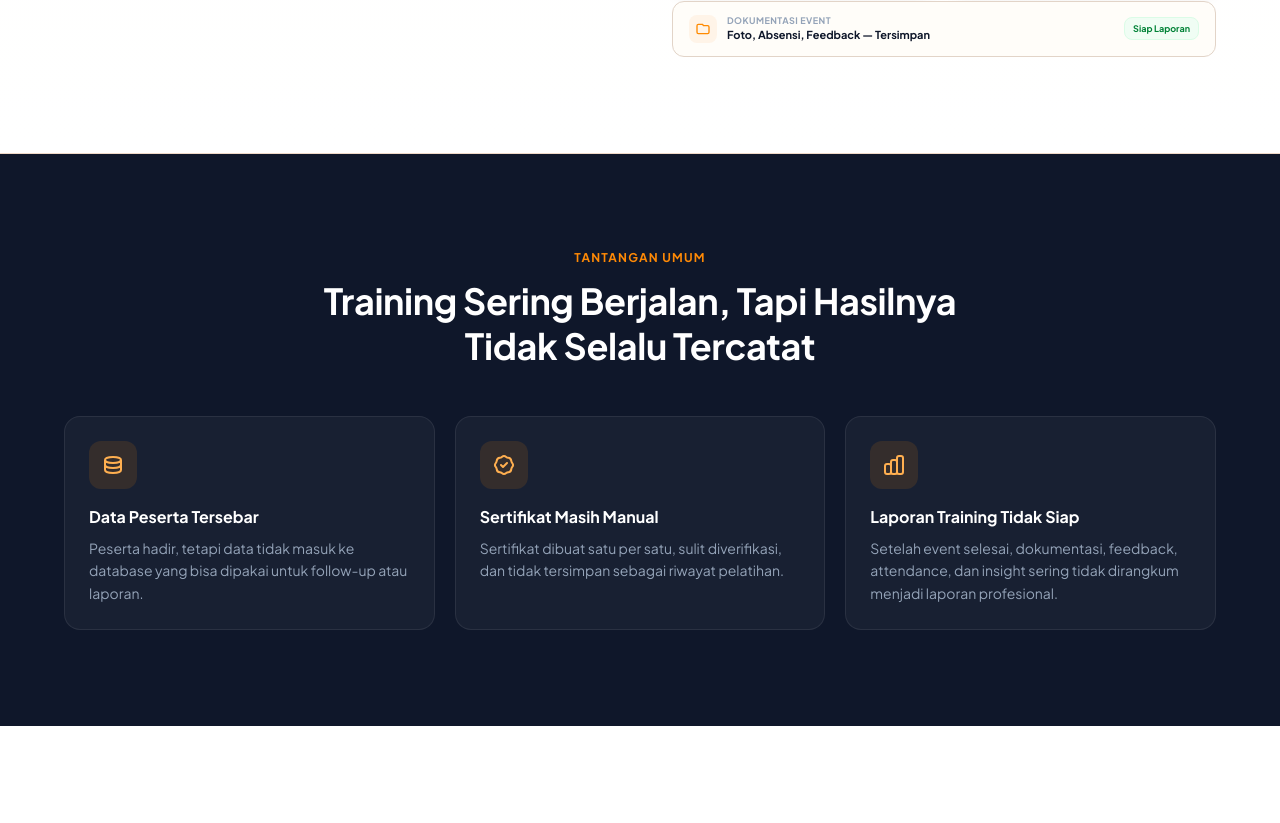
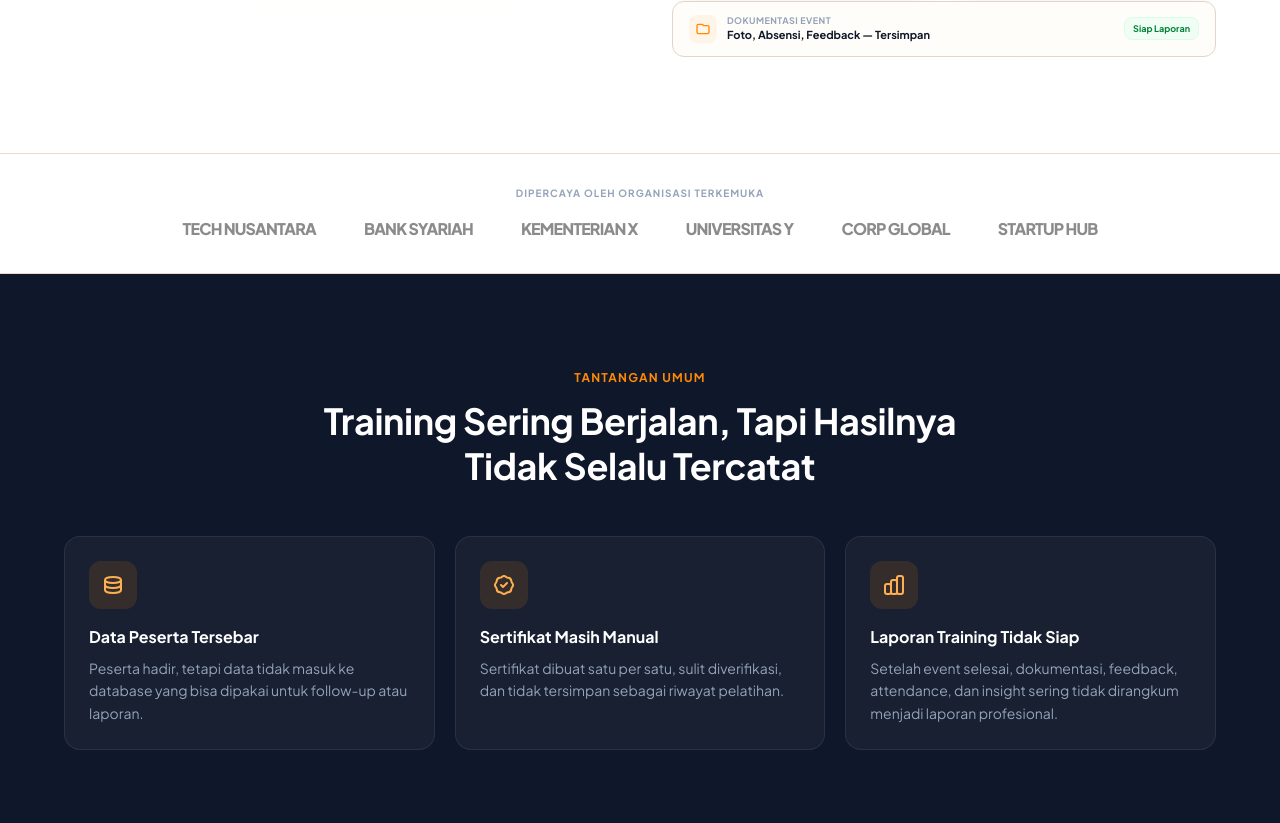
Before and after one commit to adysbgy/skillary-production, a Next.js app: page /lp/corporate-training in a window 1280 px wide. Shown: the part 1412-2235 px from the top of the page. Built offline with nearby package versions, Linux system fonts and the light colour scheme; no server answers.

Commit message:
Feat: Add Client Marquee, Testimonials, and Gallery sections to LP (dummy data)

```diff
--- a/src/app/lp/corporate-training/page.tsx
+++ b/src/app/lp/corporate-training/page.tsx
@@ -858,6 +858,108 @@ function WhySkillarySection() {
 }
 
 // ─────────────────────────────────────────────
+// CLIENT MARQUEE (DUMMY)
+// ─────────────────────────────────────────────
+const DUMMY_CLIENTS = [
+  "TECH NUSANTARA", "BANK SYARIAH", "KEMENTERIAN X", "UNIVERSITAS Y", "CORP GLOBAL", "STARTUP HUB"
+];
+
+function ClientMarqueeSection() {
+  return (
+    <section className="py-8 bg-white border-b border-[#F0D9C8]">
+      <div className="max-w-6xl mx-auto px-5 md:px-8 text-center">
+        <p className="text-[10px] font-bold text-[#94A3B8] uppercase tracking-widest mb-4">Dipercaya oleh organisasi terkemuka</p>
+        <div className="flex flex-wrap justify-center items-center gap-6 md:gap-12 opacity-60 grayscale">
+          {DUMMY_CLIENTS.map((client) => (
+            <div key={client} className="text-sm md:text-base font-extrabold text-[#334155] tracking-tighter">
+              {client}
+            </div>
+          ))}
+        </div>
+      </div>
+    </section>
+  );
+}
+
+// ─────────────────────────────────────────────
+// TESTIMONIALS (DUMMY)
+// ─────────────────────────────────────────────
+const DUMMY_TESTIMONIALS = [
+  {
+    quote: "Sistem Skillary membuat kami tidak perlu pusing lagi memikirkan sertifikat dan rekap absensi. Semua sudah diatur dan dilaporkan di akhir.",
+    name: "Budi Santoso",
+    title: "HR Director, Tech Nusantara",
+  },
+  {
+    quote: "Program data storytelling mereka mengubah cara tim kami melakukan presentasi bulanan. Laporannya sangat komprehensif.",
+    name: "Sari Wulandari",
+    title: "L&D Manager, Bank Syariah",
+  },
+  {
+    quote: "Database peserta sangat membantu kami melacak siapa saja yang sudah lulus sertifikasi dasar sebelum lanjut ke materi advance.",
+    name: "Andi Permana",
+    title: "VP of People, Corp Global",
+  },
+];
+
+function TestimonialSection() {
+  return (
+    <section className="py-16 md:py-24 px-5 md:px-8 bg-[#0F172A]">
+      <div className="max-w-6xl mx-auto">
+        <div className="text-center max-w-2xl mx-auto mb-12">
+          <p className="text-xs font-bold uppercase tracking-widest text-orange-400 mb-3">Apa Kata Klien Kami</p>
+          <h2 className="text-2xl md:text-3xl lg:text-4xl font-bold text-white leading-tight">
+            Bukti Nyata dari Organisasi yang Telah Bekerja Sama
+          </h2>
+        </div>
+        <div className="grid md:grid-cols-3 gap-6">
+          {DUMMY_TESTIMONIALS.map((t, i) => (
+            <div key={i} className="bg-white/5 border border-white/10 rounded-2xl p-6 flex flex-col gap-5">
+              <div className="text-orange-400">
+                <svg xmlns="http://www.w3.org/2000/svg" className="w-8 h-8 opacity-50" fill="currentColor" viewBox="0 0 24 24"><path d="M14.017 21v-7.391c0-5.704 3.731-9.57 8.983-10.609l.995 2.151c-2.432.917-3.995 3.638-3.995 5.849h4v10h-9.983zm-14.017 0v-7.391c0-5.704 3.748-9.57 9-10.609l.996 2.151c-2.433.917-3.996 3.638-3.996 5.849h3.983v10h-9.983z" /></svg>
+              </div>
+              <p className="text-sm text-[#CBD5E1] leading-relaxed flex-1">"{t.quote}"</p>
+              <div>
+                <p className="text-sm font-bold text-white mb-0.5">{t.name}</p>
+                <p className="text-xs text-[#94A3B8]">{t.title}</p>
+              </div>
+            </div>
+          ))}
+        </div>
+      </div>
+    </section>
+  );
+}
+
+// ─────────────────────────────────────────────
+// GALLERY / DOKUMENTASI (DUMMY)
+// ─────────────────────────────────────────────
+function GallerySection() {
+  return (
+    <section className="py-16 md:py-24 px-5 md:px-8 bg-white" style={{ borderBottom: "1.5px solid rgb(240,217,200)" }}>
+      <div className="max-w-6xl mx-auto">
+        <div className="text-center max-w-xl mx-auto mb-12">
+          <p className="text-xs font-bold uppercase tracking-widest mb-3" style={{ color: "rgb(180,100,0)" }}>Dokumentasi Kegiatan</p>
+          <h2 className="text-2xl md:text-3xl lg:text-4xl font-bold text-[#0F172A]">Suasana Training Skillary</h2>
+        </div>
+        <div className="grid grid-cols-2 md:grid-cols-4 gap-3 md:gap-4">
+          {[1, 2, 3, 4].map((item) => (
+            <div key={item} className="aspect-square rounded-2xl bg-[#F8FAFC] border border-[#E2D4C8] flex flex-col items-center justify-center relative overflow-hidden group">
+              <svg xmlns="http://www.w3.org/2000/svg" className="w-8 h-8 text-[#CBD5E1] mb-2" fill="none" viewBox="0 0 24 24" stroke="currentColor" strokeWidth={2}><path strokeLinecap="round" strokeLinejoin="round" d="M4 16l4.586-4.586a2 2 0 012.828 0L16 16m-2-2l1.586-1.586a2 2 0 012.828 0L20 14m-6-6h.01M6 20h12a2 2 0 002-2V6a2 2 0 00-2-2H6a2 2 0 00-2 2v12a2 2 0 002 2z" /></svg>
+              <p className="text-[10px] font-bold text-[#94A3B8]">Placeholder {item}</p>
+              {/* Overlay hover effect */}
+              <div className="absolute inset-0 bg-black/60 opacity-0 group-hover:opacity-100 transition-opacity flex items-center justify-center">
+                <span className="text-[10px] font-bold text-white px-3 py-1.5 rounded-full border border-white/30 backdrop-blur-sm">In-House Training</span>
+              </div>
+            </div>
+          ))}
+        </div>
+      </div>
+    </section>
+  );
+}
+
+// ─────────────────────────────────────────────
 // FAQ  (accessible accordion)
 // ─────────────────────────────────────────────
 const FAQ_ITEMS = [
@@ -974,13 +1076,16 @@ export default function CorporateTrainingLandingPage() {
       <LPHeader onCTAClick={scrollToForm} />
       <main id="main-content">
         <HeroSection formRef={formRef} />
+        <ClientMarqueeSection />
         <ProblemSection />
         <SolutionSection />
         <TrustSection />
         <HowItWorksSection />
         <ProgramOptionsSection formRef={formRef} />
         <DeliverablesSection />
+        <TestimonialSection />
         <WhySkillarySection />
+        <GallerySection />
         <FAQSection />
         <FinalCTASection formRef={formRef} />
       </main>
```
